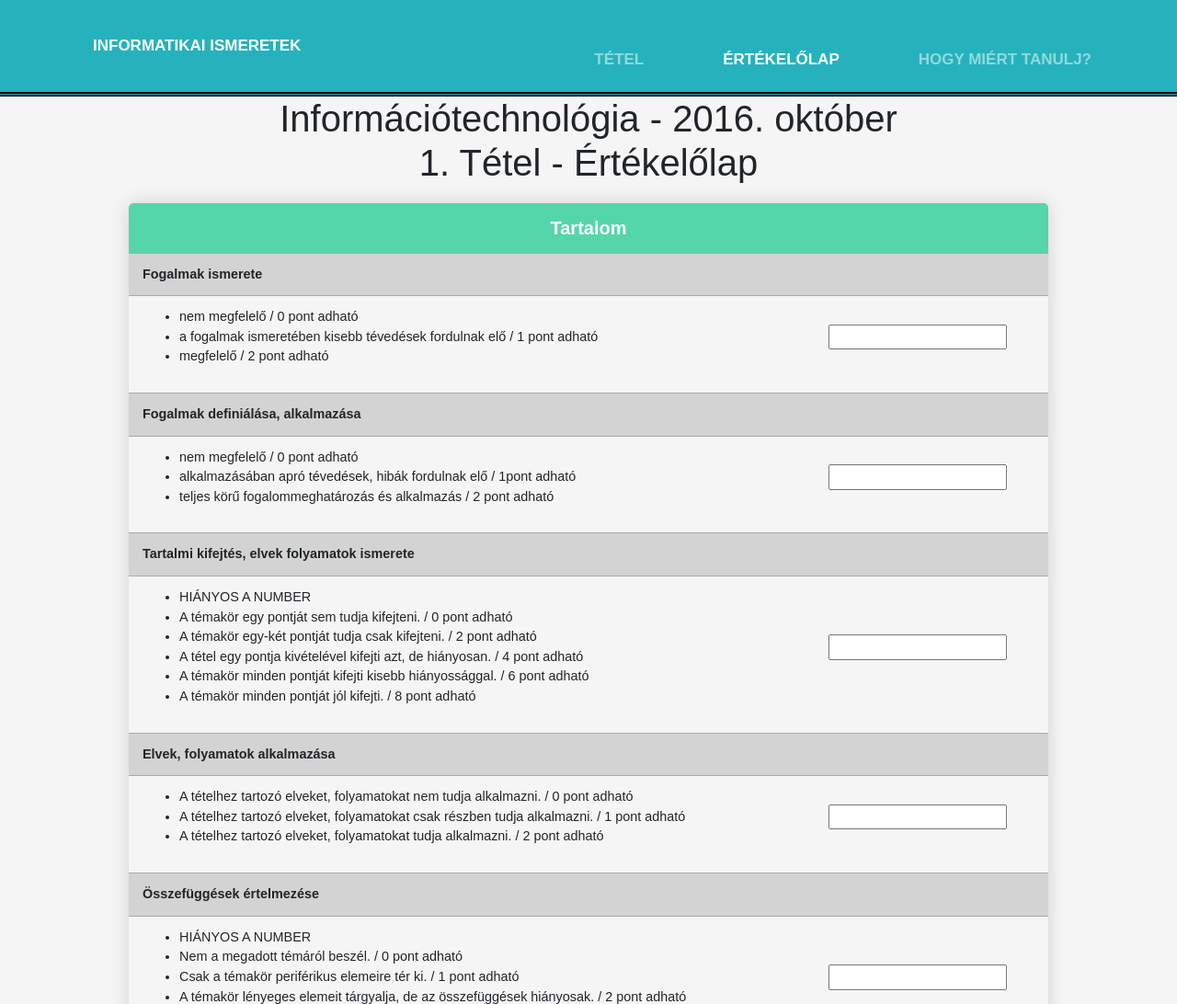
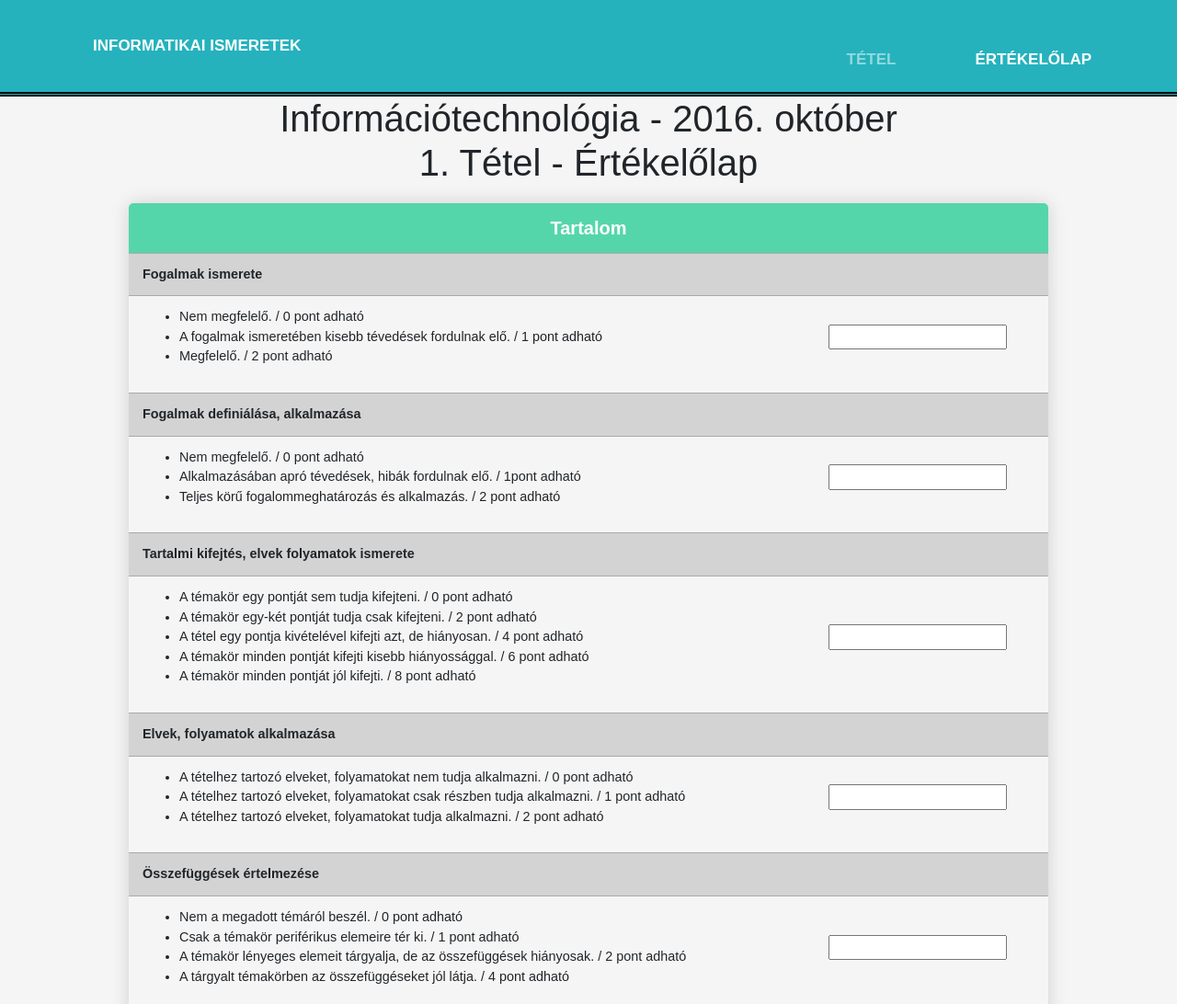
Before and after one commit to Srodaa/KompProgErettsegiTetel, a plain HTML site: page ertekelolap.html in a window 1280 px wide. Shown: the top 1092 px of the page at 92% size. Drawn offline with nearby package versions, Linux system fonts and the light colour scheme.

Commit message:
Kisebb hibajavítások, oldal kivétele a navbarból.

```diff
--- a/ertekelolap.html
+++ b/ertekelolap.html
@@ -29,9 +29,6 @@
           <li class="nav-item active">
             <a class="nav-link" href="ertekelolap.html">Értékelőlap</a>
           </li>
-          <li class="nav-item">
-            <a class="nav-link" href="mierttanulj.html">Hogy miért tanulj?</a>
-          </li>
         </ul>
       </div>
     </div>
@@ -53,13 +50,13 @@
               <th>
                 <ul>
                   <li>
-                    nem megfelelő / 0 pont adható
+                    Nem megfelelő. / 0 pont adható
                   </li>
                   <li>
-                    a fogalmak ismeretében kisebb tévedések fordulnak elő / 1 pont adható
+                    A fogalmak ismeretében kisebb tévedések fordulnak elő. / 1 pont adható
                   </li>
                   <li>
-                    megfelelő / 2 pont adható
+                    Megfelelő. / 2 pont adható
                   </li>
                 </ul>
               </th>
@@ -78,13 +75,13 @@
             <th>
               <ul>
                 <li>
-                  nem megfelelő / 0 pont adható
+                  Nem megfelelő. / 0 pont adható
                 </li>
                 <li>
-                  alkalmazásában apró tévedések, hibák fordulnak elő / 1pont adható
+                  Alkalmazásában apró tévedések, hibák fordulnak elő. / 1pont adható
                 </li>
                 <li>
-                  teljes körű fogalommeghatározás és alkalmazás / 2 pont adható
+                  Teljes körű fogalommeghatározás és alkalmazás. / 2 pont adható
                 </li>
               </ul>
             </th>
@@ -101,9 +98,6 @@
           <tr> <!-- új -->
             <th>
               <ul>
-                <li>
-                  HIÁNYOS A NUMBER
-                </li>
                 <li>
                   A témakör egy pontját sem tudja kifejteni. / 0 pont adható
                 </li>
@@ -160,9 +154,6 @@
           <tr> <!-- új -->
             <th>
               <ul>
-                <li>
-                  HIÁNYOS A NUMBER
-                </li>
                 <li>
                   Nem a megadott témáról beszél. / 0 pont adható
                 </li>
```
